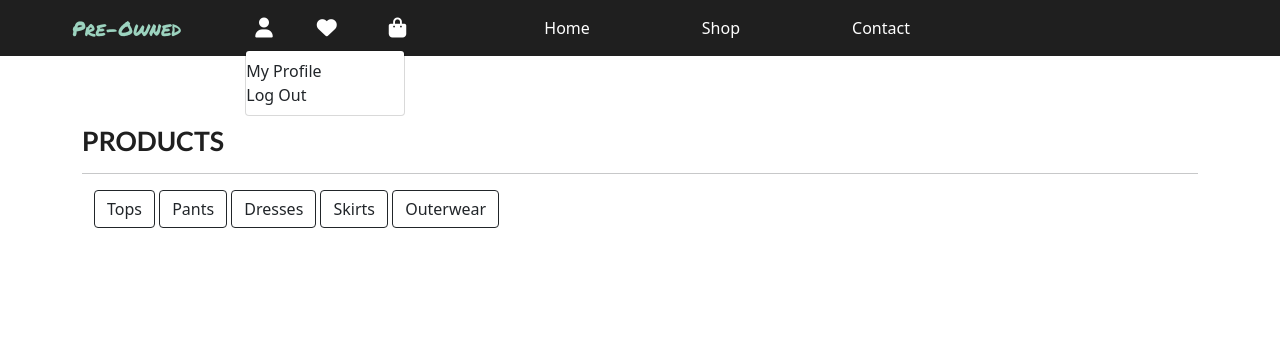
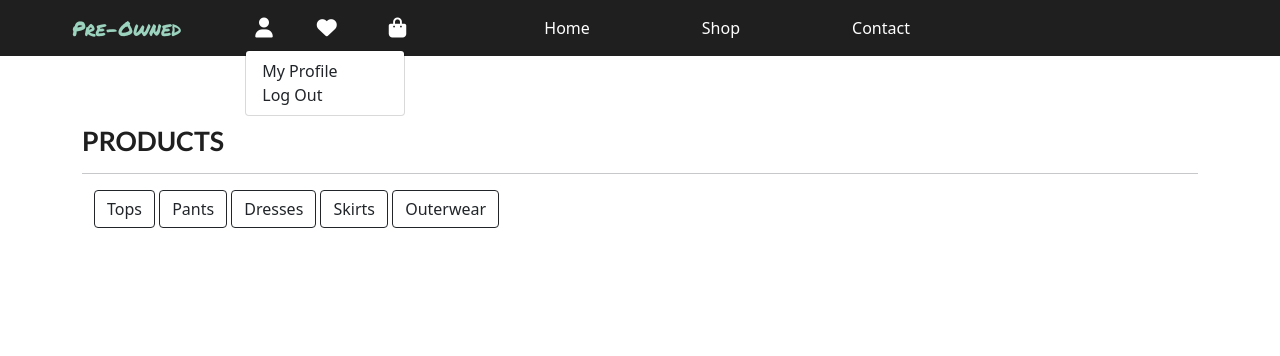
Before and after one commit to Code-Institute-Submissions/MariaLundgren-Pre-Owned_SepResub, a Django app: page /products/ in a window 1280 px wide, after a click that opens the changed part. Shown: the top 356 px of the page. Run offline with Django 3.2, Linux system fonts and the light colour scheme; the visitor is signed in with stand-in values (Sample User, id 1); data that the repository does not hold is empty; some libraries are stand-ins or nearby versions.

Commit message:
Add margins to drop-down menu on user icon

```diff
--- a/templates/base.html
+++ b/templates/base.html
@@ -48,11 +48,11 @@
           </div>
           <ul class="dropdown-menu" aria-labelledby="dropdownMenu2">
             {% if request.user.is_authenticated %}
-            <li><a href="{% url 'profile' %}" class="text-decoration-none text-dark">My Profile</a></li>
-            <li><a href="{% url 'account_logout' %}" class="text-decoration-none text-dark">Log Out</a></li>
+            <li><a href="{% url 'profile' %}" class="text-decoration-none text-dark ms-3">My Profile</a></li>
+            <li><a href="{% url 'account_logout' %}" class="text-decoration-none text-dark ms-3">Log Out</a></li>
             {% else %}
-            <li><a href="{% url 'account_signup' %}" class="text-decoration-none text-dark">Register</a></li>
-            <li><a href="{% url 'account_login' %}" class="text-decoration-none text-dark">Login</a></li>
+            <li><a href="{% url 'account_signup' %}" class="text-decoration-none text-dark ms-3">Register</a></li>
+            <li><a href="{% url 'account_login' %}" class="text-decoration-none text-dark ms-3">Login</a></li>
             {% endif %}
           </ul>
         </div>
```
